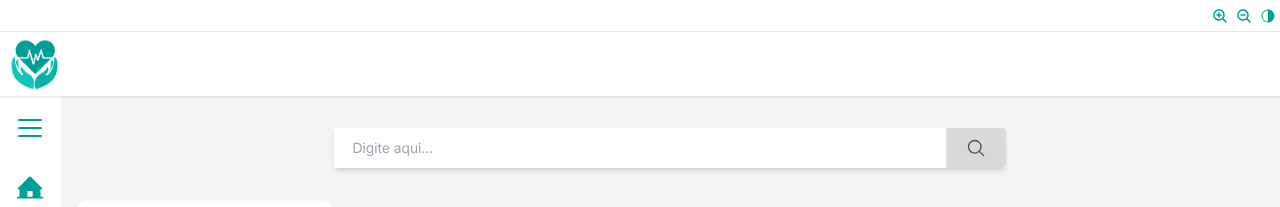
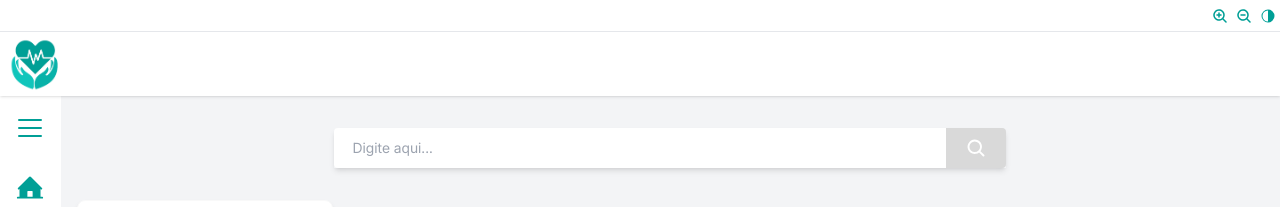
Before and after one commit to Fatec-ADS-AMS2024/SeniorCareManager-Frontend, a React (Vite) app in the folder SeniorCareManagerFrontend/: page /registrations in a window 1280 px wide. Shown: the top 207 px of the page. Built offline with nearby package versions, Linux system fonts and the light colour scheme.

Commit message:
:lipstick: feat: Estilização SearchBar

```diff
--- a/SeniorCareManagerFrontend/src/components/SearchBar/index.tsx
+++ b/SeniorCareManagerFrontend/src/components/SearchBar/index.tsx
@@ -30,18 +30,18 @@ export default function SearchBar({ placeholder, icon, action }: SearchBarProps)
       <input
         type="text"
         placeholder={placeholder ? placeholder : 'Digite aqui...'}
-        className="w-full py-2 pl-4 text-sm text-gray-600 rounded-l border-2 border-white bg-white focus:outline-none focus:border-gray-400"
+        className="w-full py-2 pl-4 text-sm text-textSecundary rounded-l border-2 border-white bg-white focus:outline-none focus:border-[#D9D9D9]"
         value={searchTerm}
         onChange={(e) => setSearchTerm(e.target.value)}
       />
         {/* Botão pra envio do formulário com a ação de pesquisa */}
         <button
           type="button"
-          className="py-1 px-5 text-xl text-textPrimary rounded-r bg-[#D9D9D9] hover:bg-[#c6c6c6] focus:outline-none"
+          className="py-1 px-5 text-xl text-surface rounded-r bg-[#D9D9D9] hover:bg-[#c6c6c6] focus:outline-none"
           onClick={handleSearch}
         >
           {/* Icone da barra de pesquisa */}
-          <MagnifyingGlass className='size-5'/>
+          <MagnifyingGlass weight='bold' className='size-5'/>
         </button>
       </form>
     </div>
```
